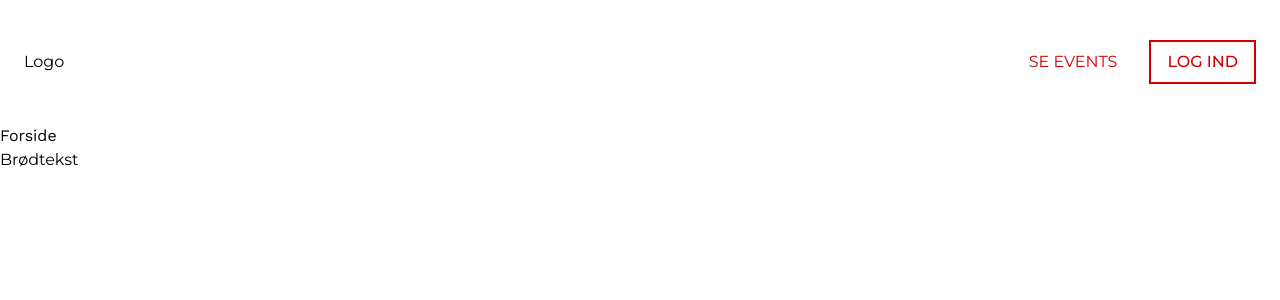
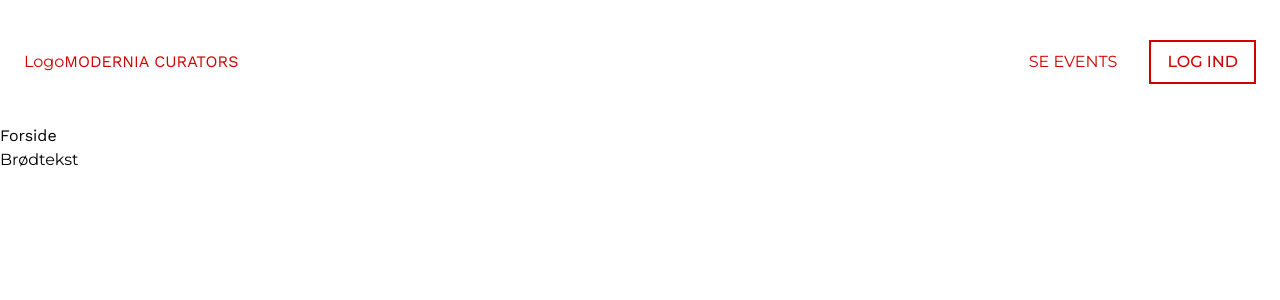
Before and after one commit to matildebresciani/frontend-eksamen, a Next.js app: page / in a window 1280 px wide. Shown: the top 300 px of the page. Built offline with nearby package versions, Linux system fonts and the light colour scheme; no server answers.

Commit message:
update header

```diff
--- a/src/components/Header.jsx
+++ b/src/components/Header.jsx
@@ -6,11 +6,16 @@ import Button from "./Button";
 import Link from "next/link";
 
 const Header = () => {
-    return ( <header className="flex items-center justify-between py-10 px-6">
+  return (
+    <header className="flex items-center justify-between py-10 px-6">
+      <Link href="/" className="flex">
         <div>Logo</div>
+        <h1>MODERNIA CURATORS</h1>
+      </Link>
       <HeaderNav />
-    </header> );
-}
+    </header>
+  );
+};
 
 const HeaderNav = () => {
   const { openSignIn } = useClerk();
@@ -25,13 +30,15 @@ const HeaderNav = () => {
       <SignedIn>
         <div className="flex items-center gap-4">
           <Link href="/create-event">
-          <Button variant="primary">OPRET EVENT</Button>
+            <Button variant="primary" className="">
+              OPRET EVENT
+            </Button>
           </Link>
-        <UserButton/>
+          <UserButton />
         </div>
       </SignedIn>
     </nav>
   );
-}
+};
 
 export default Header;
```
Lines whose indentation alone changed are shown as unchanged.
